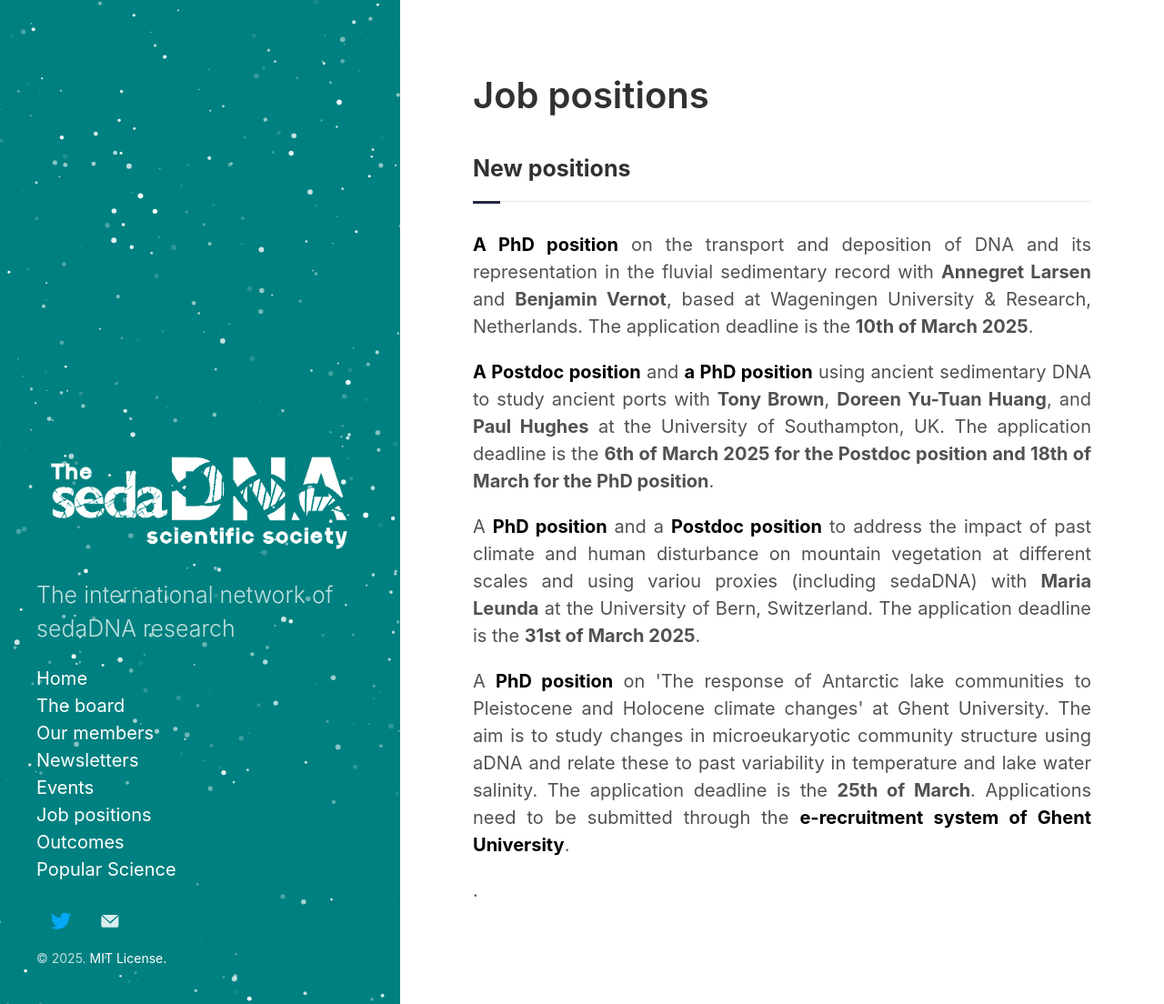
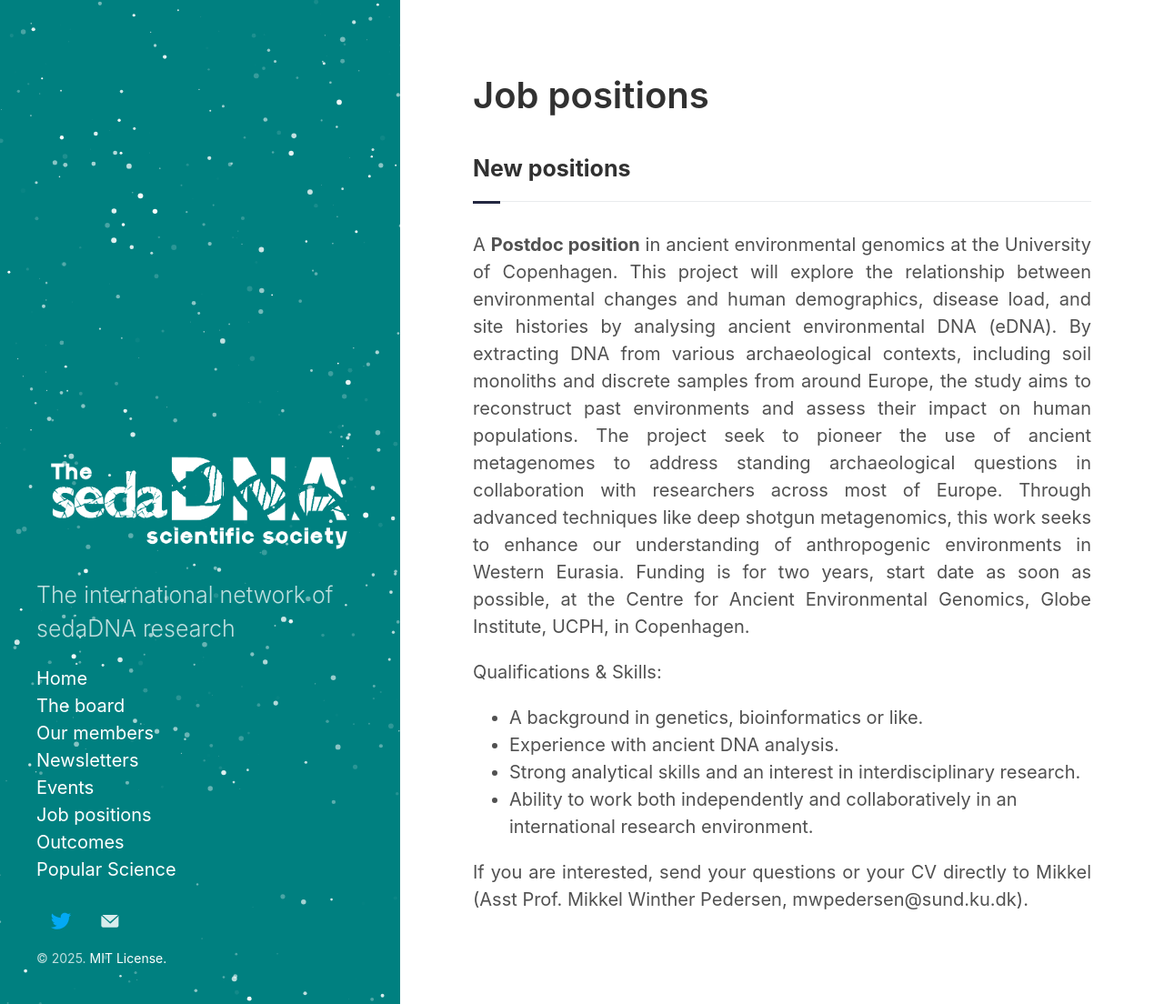
Before and after one commit to sedadna/sedadna.github.io, a Jekyll site: the page built from category/positions.md, in a window 1280 px wide and 1104 px high. Shown: the whole window at 91% size. Built offline with Jekyll 4.4.1, drawn with Linux system fonts in a browser that asks for light colours.

Commit message:
Update positions.md

```diff
--- a/category/positions.md
+++ b/category/positions.md
@@ -7,17 +7,12 @@
 <div class="intro">
 <h3 class="section-title underline">New positions</h3>
 
-
-<p><a href="https://www.wur.nl/nl/vacature/phd-position-sedimentary-ancient-dna-sedadna-as-a-robust-tool-for-river-science.htm" target="_blank"><b>A PhD position</b></a> on the transport and deposition of DNA and its representation in the fluvial sedimentary record with <b>Annegret Larsen</b> and <b>Benjamin Vernot</b>, based at Wageningen University & Research, Netherlands. The application deadline is the <b>10th of March 2025</b>.</p>
-
-<p><a href="https://jobs.soton.ac.uk/Vacancy.aspx?ref=3002725WR" target="_blank"><b>A Postdoc position</b></a> and <a href="https://www.findaphd.com/phds/project/the-palaeoecology-and-sedadna-of-ancient-ports/?p181593" target="_blank"><b>a PhD position</b></a> using ancient sedimentary DNA to study ancient ports with <b>Tony Brown</b>, <b>Doreen Yu-Tuan Huang</b>, and <b>Paul Hughes</b> at the University of Southampton, UK. The application deadline is the <b>6th of March 2025 for the Postdoc position and 18th of March for the PhD position</b>.</p>
-
-<p>A <a href="https://euraxess.ec.europa.eu/jobs/314957" target="_blank"><b>PhD position</b></a> and a <a href="https://euraxess.ec.europa.eu/jobs/314958" target="_blank"><b>Postdoc position</b></a> to address the impact of past climate and human disturbance on mountain vegetation at different scales and using variou proxies (including sedaDNA) with <b>Maria Leunda</b> at the University of Bern, Switzerland. The application deadline is the <b>31st of March 2025</b>.</p>
-
-
-<p>A <a href="https://jobs.ugent.be/job/Ghent-Assistant-department-Biology-9000/814251702/" target="_blank"><b>PhD position</b></a> on 'The response of Antarctic lake communities to Pleistocene and Holocene climate changes' at Ghent University. The aim is to study changes in microeukaryotic community structure using aDNA and relate these to past variability in temperature and lake water salinity. The application deadline is the <b>25th of March</b>. Applications need to be submitted through the
-<a href="https://jobs.ugent.be/job/Ghent-Assistant-department-Biology-9000/814251702/" target="_blank"><b>e-recruitment system of Ghent University</b></a>.</p>
-
-
-
-  .
+<p>A <b>Postdoc position</b> in ancient environmental genomics at the University of Copenhagen. This project will explore the relationship between environmental changes and human demographics, disease load, and site histories by analysing ancient environmental DNA (eDNA). By extracting DNA from various archaeological contexts, including soil monoliths and discrete samples from around Europe, the study aims to reconstruct past environments and assess their impact on human populations. The project seek to pioneer the use of ancient metagenomes to address standing archaeological questions in collaboration with researchers across most of Europe. Through advanced techniques like deep shotgun metagenomics, this work seeks to enhance our understanding of anthropogenic environments in Western Eurasia. Funding is for two years, start date as soon as possible, at the Centre for Ancient Environmental Genomics, Globe Institute, UCPH, in Copenhagen. </p>
+<p>Qualifications & Skills:
+<ul>
+  <li>A background in genetics, bioinformatics or like.</li>
+  <li>Experience with ancient DNA analysis.</li>
+  <li>Strong analytical skills and an interest in interdisciplinary research.</li>
+  <li>Ability to work both independently and collaboratively in an international research environment.</li>
+</ul> </p>
+<p>If you are interested, send your questions or your CV directly to Mikkel (Asst Prof. Mikkel Winther Pedersen, mwpedersen@sund.ku.dk).</p>
```
